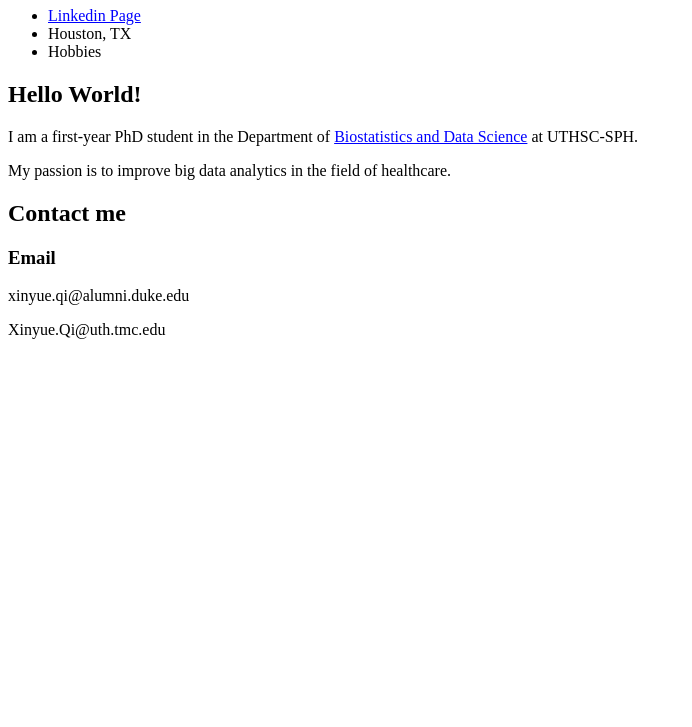
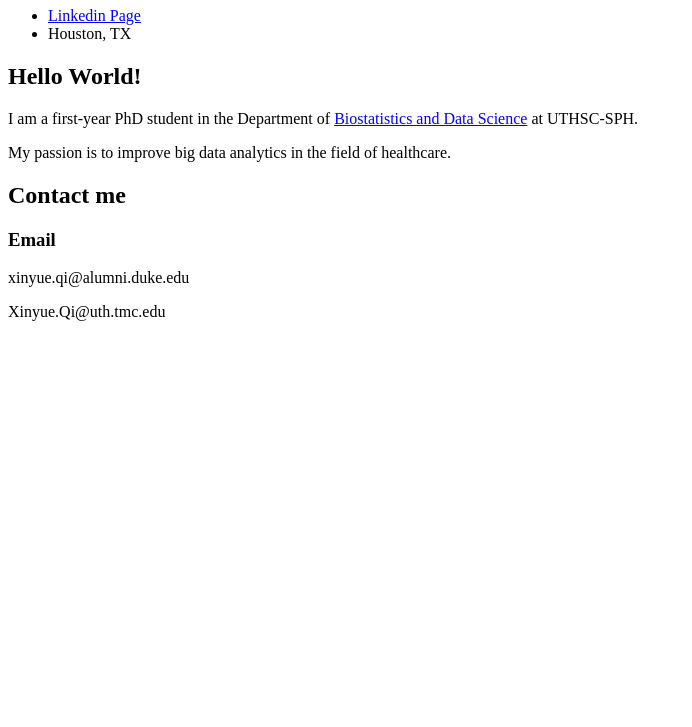
Before and after one commit to nancyqueen/nancyqueen.github.io, a plain HTML site: page index.html in a window 1280 px wide. Shown: the part 73-800 px from the top of the page, without its empty margins (0-692 px from the left). Drawn offline with Linux system fonts and the light colour scheme.

Commit message:
Update index.html

```diff
--- a/index.html
+++ b/index.html
@@ -23,7 +23,7 @@
       <ul>
         <li><a href = "https://www.linkedin.com/in/xinyueqi/", target = "_blank">Linkedin Page</a></li>
         <li>Houston, TX</li>
-        <li>Hobbies</li>
+        <!-- <li>Hobbies</li> -->
       </ul>
     </div>
 
```
